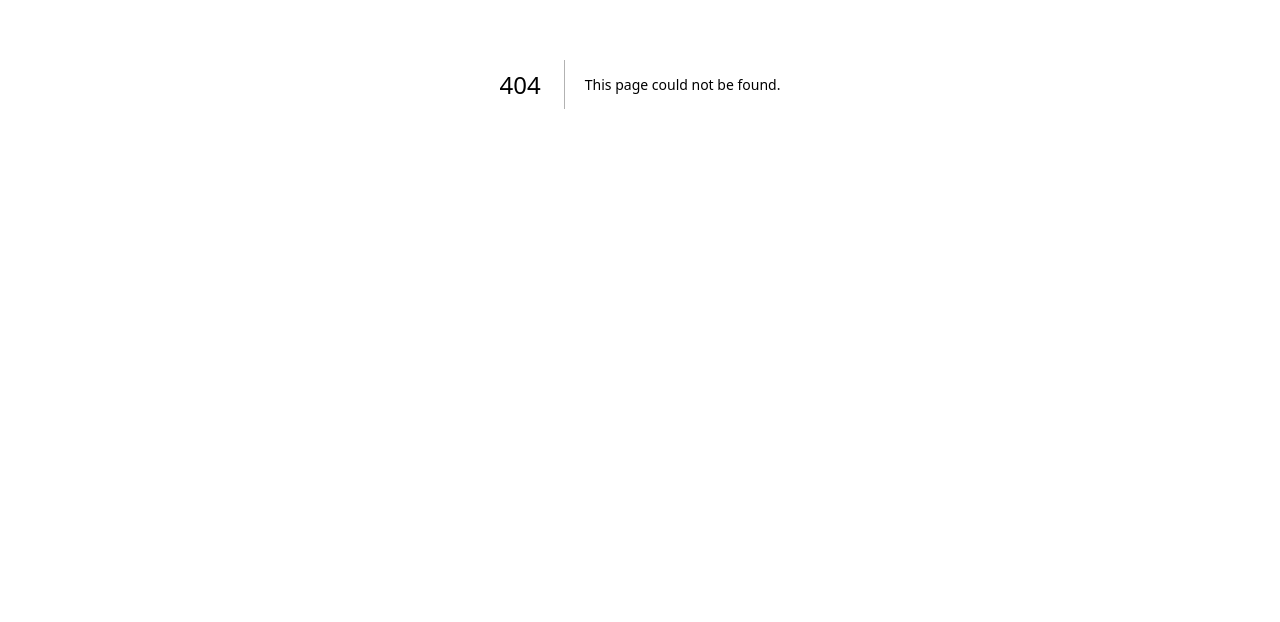
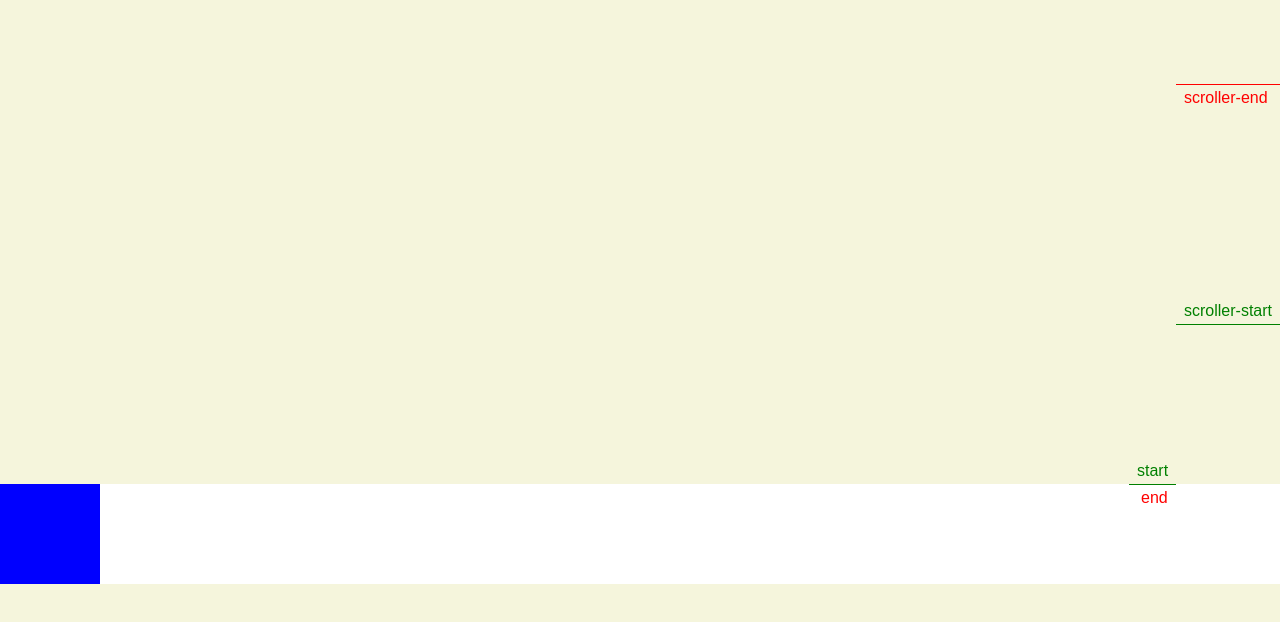
Before and after one commit to FourSqweez/gsap-scroll-trigger-nextjs, a Next.js app: page /stand-alone in a window 1280 px wide. Before the commit this address had no page. Shown: the part 316-938 px from the top of the page. Before the commit the page ends 800 px from the top, so only its background shows below. Built offline with nearby package versions, Linux system fonts and the light colour scheme.

Commit message:
created standAlone ScrollTrigger using create to toggle class

```diff
--- /dev/null
+++ b/pages/stand-alone.tsx
@@ -0,0 +1,30 @@
+import React, { useEffect, useRef } from 'react'
+import styles from '../styles/stand_alone.module.css'
+import gsap from 'gsap'
+import ScrollTrigger from 'gsap/dist/ScrollTrigger'
+
+gsap.registerPlugin(ScrollTrigger)
+
+const StandAlonePage = () => {
+  const boxRef = useRef<HTMLDivElement>(null)
+
+  useEffect(() => {
+    ScrollTrigger.create({
+      trigger: boxRef.current,
+      start: 'top 80%',
+      end: 'top 50%',
+      markers: true,
+      toggleClass: styles.box_red,
+    })
+  }, [])
+
+  return (
+    <>
+      <div className={styles.panel}></div>
+      <div className={styles.box} ref={boxRef}></div>
+      <div className={styles.panel}></div>
+    </>
+  )
+}
+
+export default StandAlonePage
--- /dev/null
+++ b/styles/stand_alone.module.css
@@ -0,0 +1,14 @@
+.panel {
+  height: 100vh;
+  background-color: beige;
+}
+
+.box {
+  width: 100px;
+  height: 100px;
+  background-color: blue;
+}
+
+.box_red {
+  background-color: red;
+}
```
